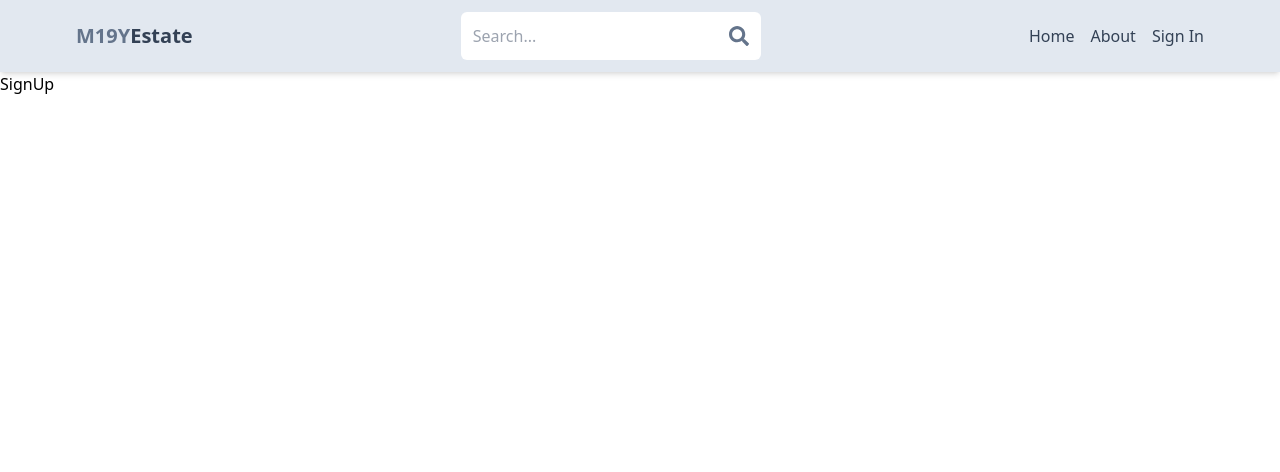
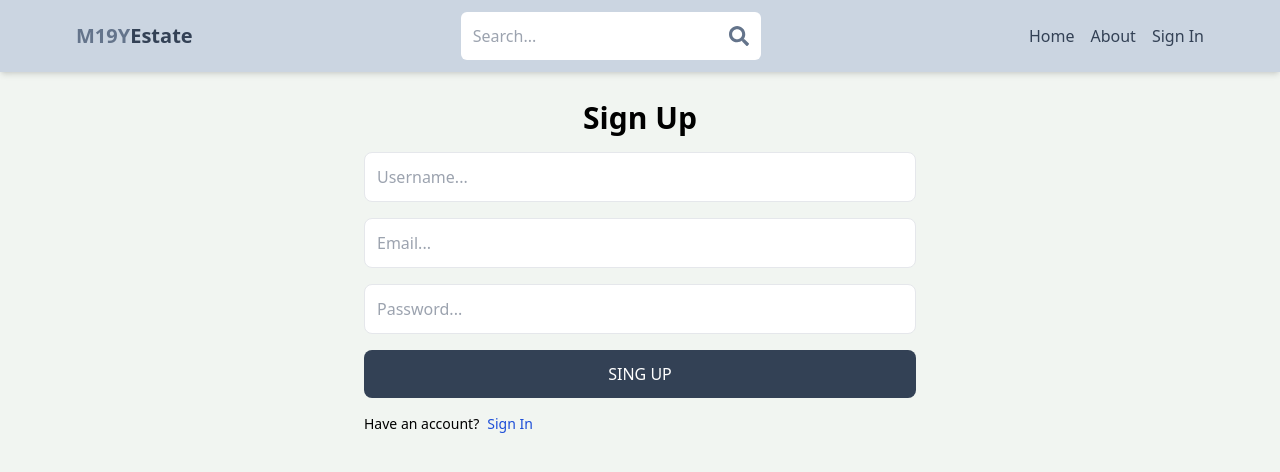
Before and after one commit to muhammadarsilalhabsy/real-estate-client, a React (Vite) app in the folder client/: page /sign-up in a window 1280 px wide. Shown: the top 472 px of the page. Built offline with nearby package versions, Linux system fonts and the light colour scheme.

Commit message:
compleate sign up page ui

```diff
--- a/client/src/components/Header.jsx
+++ b/client/src/components/Header.jsx
@@ -3,7 +3,7 @@ import { Link } from "react-router-dom";
 
 const Header = () => {
   return (
-    <header className="bg-slate-200 shadow-md">
+    <header className="bg-slate-300 shadow-md">
       <div className="flex justify-between items-center max-w-6xl mx-auto p-3">
         <Link to="/">
           <h1 className="font-semibold text-sm md:text-xl flex flex-wrap">
--- a/client/src/index.css
+++ b/client/src/index.css
@@ -5,3 +5,7 @@
 * {
   /* border: 1px solid red; */
 }
+
+body {
+  background-color: rgb(241, 245, 241);
+}
--- a/client/src/pages/SignUp.jsx
+++ b/client/src/pages/SignUp.jsx
@@ -1,7 +1,44 @@
-import React from "react";
+import { Link } from "react-router-dom";
 
 const SignUp = () => {
-  return <div>SignUp</div>;
+  return (
+    <div className="mx-auto max-w-xl p-3">
+      <h1 className="font-semibold text-2xl md:text-3xl text-center my-4">
+        Sign Up
+      </h1>
+      <form className="flex flex-col space-y-4">
+        <input
+          type="text"
+          placeholder="Username..."
+          id="username"
+          className="p-3 border rounded-lg w-full outline-none"
+        />
+
+        <input
+          type="email"
+          placeholder="Email..."
+          id="email"
+          className="p-3 border rounded-lg w-full outline-none"
+        />
+
+        <input
+          type="password"
+          placeholder="Password..."
+          id="password"
+          className="p-3 border rounded-lg w-full outline-none"
+        />
+        <button className="uppercase p-3 w-full bg-slate-700 hover:opacity-90 disabled:opacity-80 rounded-lg text-white font-medium">
+          Sing up
+        </button>
+      </form>
+      <div className="mt-4 gap-2 flex text-sm">
+        <p>Have an account?</p>
+        <Link to="/sign-in">
+          <span className="text-blue-700 font-medium">Sign In</span>
+        </Link>
+      </div>
+    </div>
+  );
 };
 
 export default SignUp;
```
